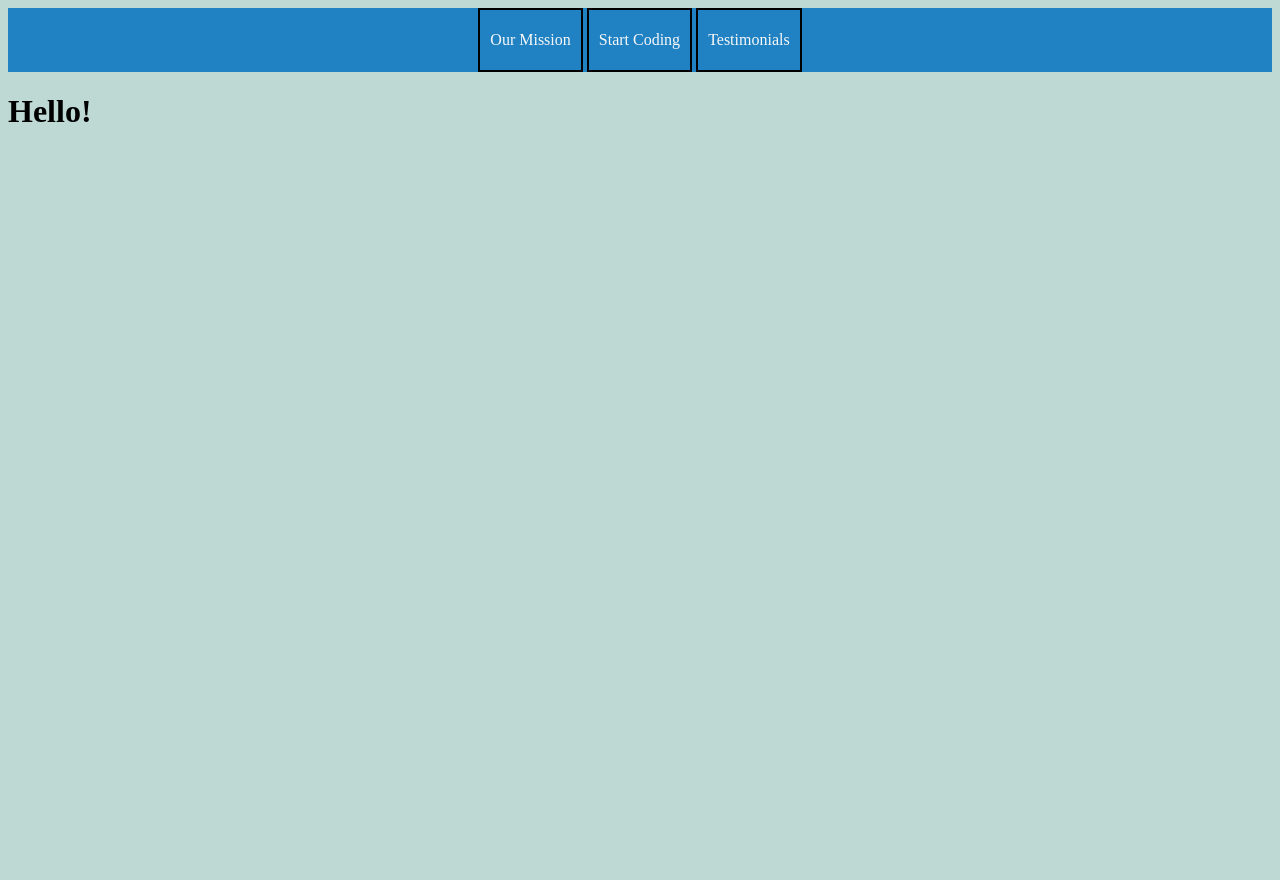
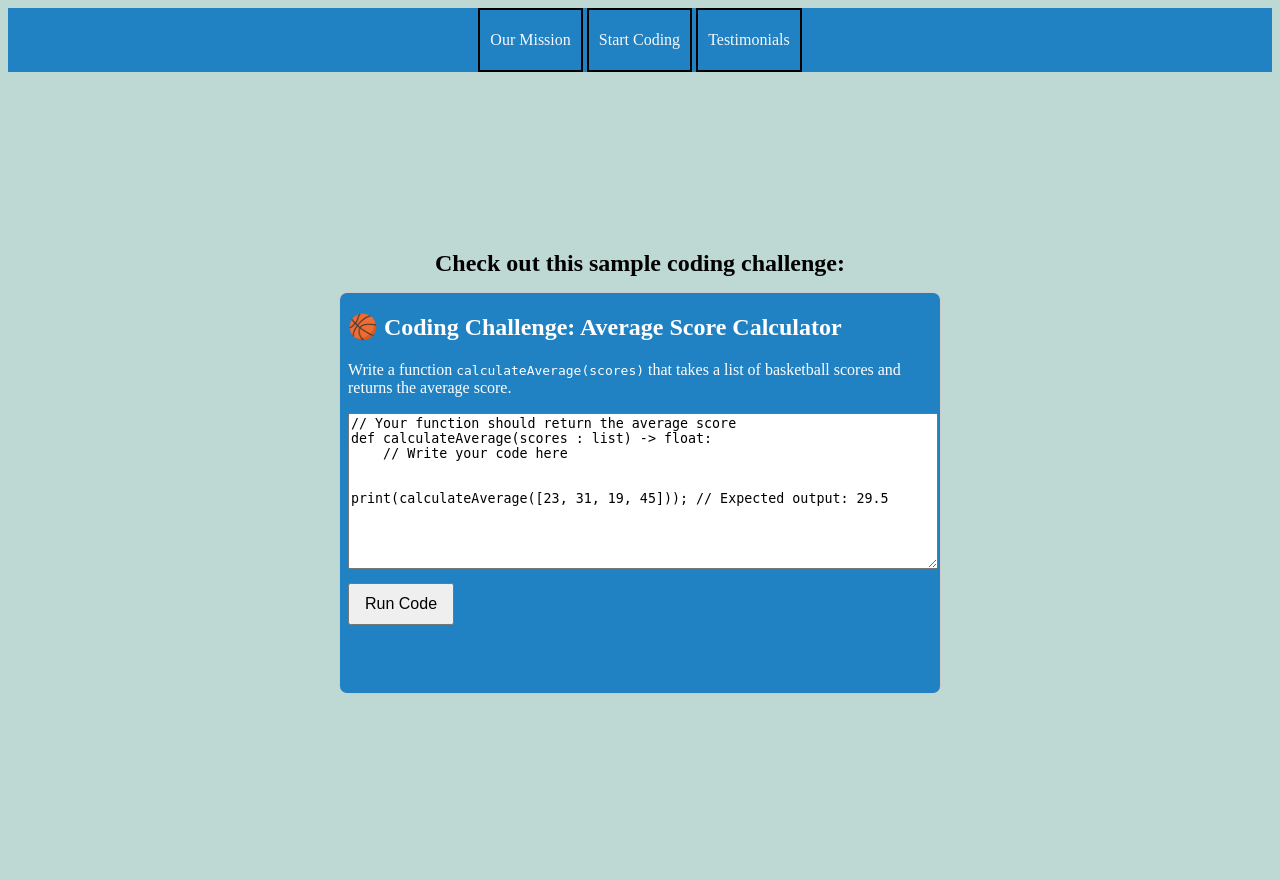
Before and after one commit to GavrielaTM3/COMP333_Website, a PHP site: page / in a window 1280 px wide. Before the commit the page ends 122 px from the top, so only its background shows below. Run offline with PHP 8.4, Linux system fonts and the light colour scheme.

Commit message:
added second html page and an iframe showcasing this on the main page

```diff
--- a/index.html
+++ b/index.html
@@ -15,7 +15,7 @@
     <link rel="stylesheet" href="style.css" />
   </head>
 
-
+<body>
 <div id="navbar" class="navbar">
     <ul>
       <li><a href="html_sample.html#unordered-lists">Our Mission</a></li>
@@ -24,4 +24,8 @@
     </ul>
   </div>
 
-<h1>Hello!</h1>
+  <div class="iframe-container">
+    <div class="iframe-title">Check out this sample coding challenge:</div>
+        <iframe src="sample_lesson.html" width="600" height="400" style="border:1px solid #ccc;"></iframe>
+  </div>
+</body>
--- /dev/null
+++ b/sample_lesson.html
@@ -0,0 +1,28 @@
+<!DOCTYPE html>
+<html lang="en">
+<head>
+    <meta charset="UTF-8">
+    <meta name="viewport" content="width=device-width, initial-scale=1.0">
+    <title>Sports Coding Challenge</title>
+    <link rel="stylesheet" href="style.css" />
+
+
+</head>
+<body style="background-color: #2081C3; color:white">
+
+    <h2>🏀 Coding Challenge: Average Score Calculator</h2>
+    <p>Write a function <code>calculateAverage(scores)</code> that takes a list of basketball scores and returns the average score.</p>
+
+    <textarea id="codeEditor">
+// Your function should return the average score
+def calculateAverage(scores : list) -> float:
+    // Write your code here
+
+
+print(calculateAverage([23, 31, 19, 45])); // Expected output: 29.5
+    </textarea>
+    <br>
+    <button>Run Code</button>
+
+</body>
+</html>
--- a/style.css
+++ b/style.css
@@ -50,3 +50,43 @@ body {
     color: #F7F9F9;
     text-decoration: none;
   }
+
+.iframe-title {
+    font-size: 24px;
+    font-weight: bold;
+    margin-bottom: 10px;
+    text-align: center;
+    margin-bottom: 15px; /* Ensure spacing between title and iframe */
+}
+
+
+/* Center the iframe vertically and horizontally */
+.iframe-container {
+    display: flex;
+    justify-content: center;
+    align-items: center;
+    height: 100vh; /* Full viewport height */
+    flex-direction: column;
+}
+
+/* Style the iframe with a light black border */
+.iframe-container iframe {
+    border: 2px solid rgba(0, 0, 0, 0.3); /* Light black border */
+    border-radius: 8px; /* Rounded corners */
+}
+
+
+  /*
+  Specfics for second HTML page
+  */
+textarea {
+    width: 100%;
+    height: 150px;
+    font-family: monospace;
+}
+button {
+    margin-top: 10px;
+    padding: 10px 15px;
+    font-size: 16px;
+    cursor: pointer;
+}
```
